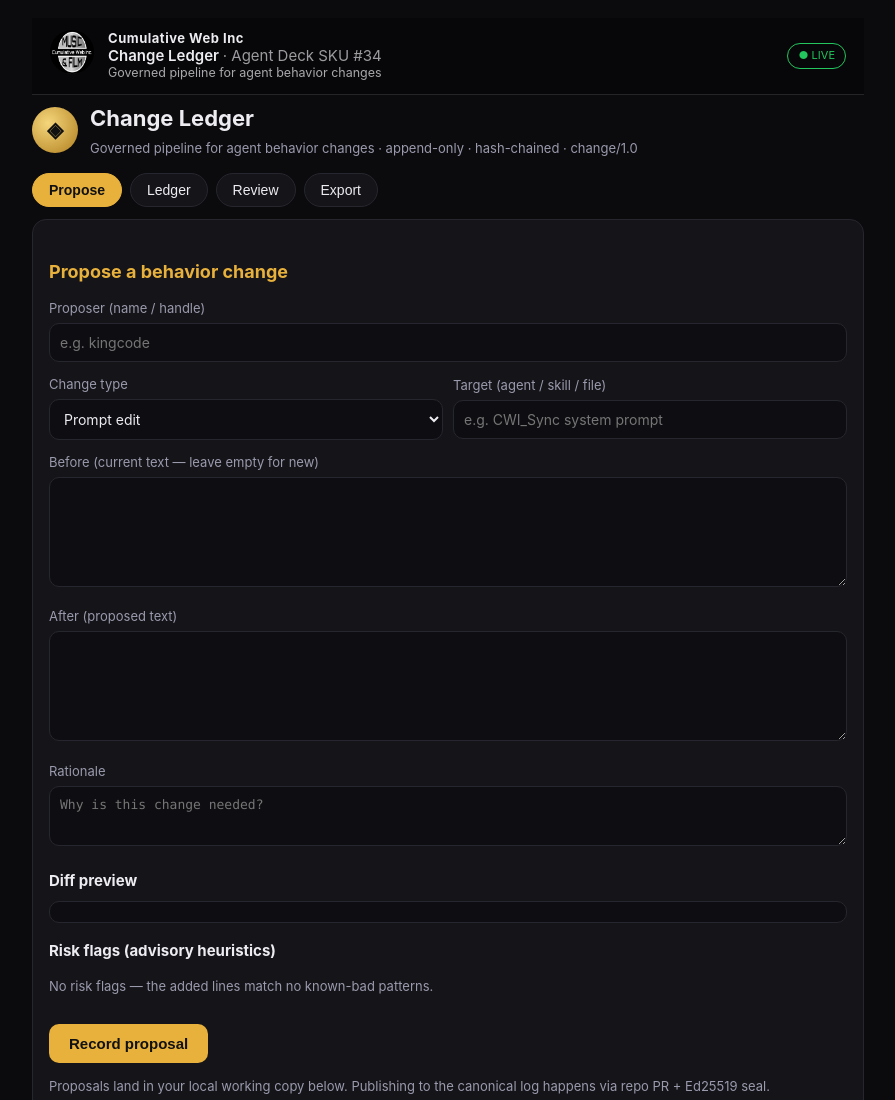
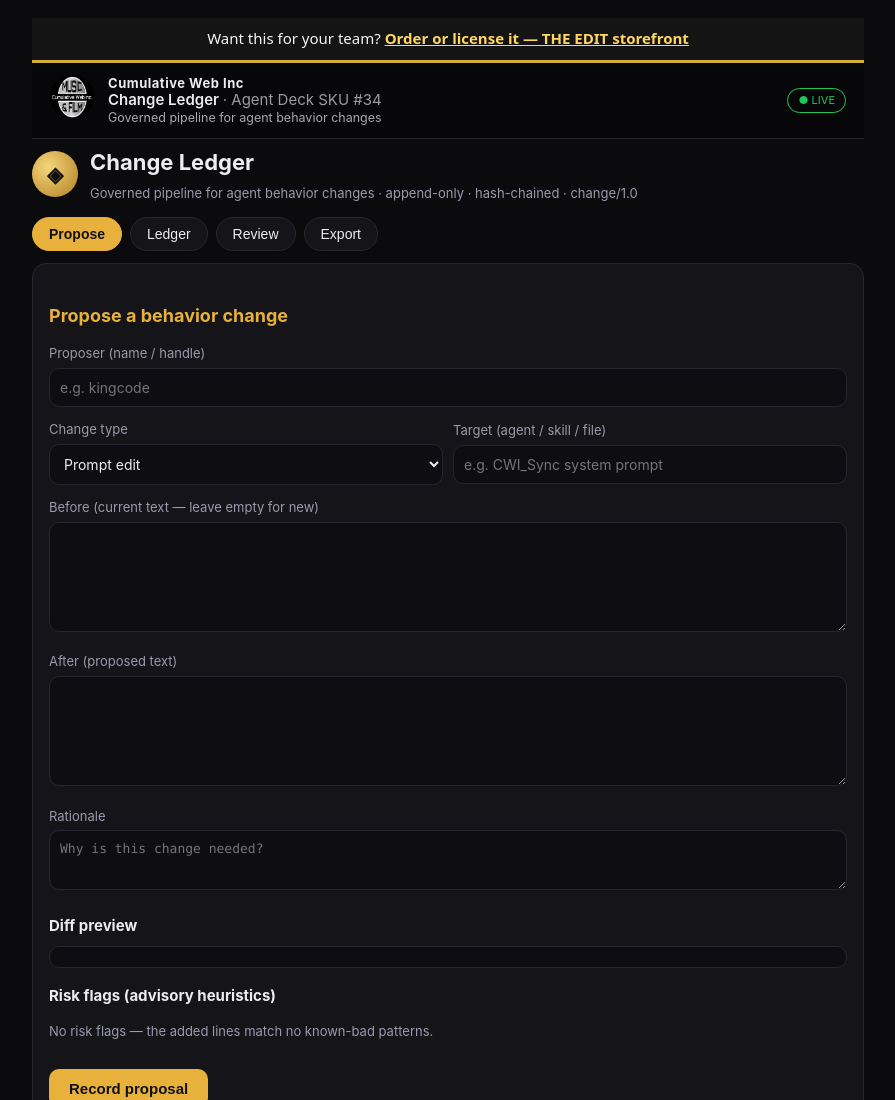
Before and after one commit to CumulativeWebInc/cwi-change-ledger, a plain HTML site: page index.html in a window 1280 px wide. Shown: the top 1100 px of the page, without its empty margins (192-1087 px from the left). Drawn offline with Linux system fonts and the light colour scheme.

Commit message:
Wire THE EDIT storefront CTA (order/license banner)

```diff
--- a/index.html
+++ b/index.html
@@ -58,6 +58,8 @@ footer{margin-top:36px;color:var(--mut);font-size:12px;text-align:center}
 <script type="application/ld+json">{"@context": "https://schema.org", "@type": "SoftwareApplication", "name": "Change Ledger", "applicationCategory": "DeveloperApplication", "operatingSystem": "Web", "url": "https://cumulativewebinc.github.io/cwi-change-ledger/", "author": {"@type": "Organization", "name": "Cumulative Web Inc", "url": "https://github.com/CumulativeWebInc"}, "offers": {"@type": "Offer", "price": "0", "priceCurrency": "USD"}, "description": "Propose \u2192 risk-scan \u2192 review \u2192 decide. Every agent behavior change ships with a review trail: append-only, hash-chained entries, Ed25519 publish seal, zero-trust verifier.", "isAccessibleForFree": true}</script>
 </head>
 <body>
+<!-- CWI-STORE-CTA -->
+<div style="background:#141414;color:#f5f5f5;text-align:center;padding:10px 16px;font-family:system-ui,-apple-system,'Segoe UI',sans-serif;font-size:15px;line-height:1.45;border-bottom:3px solid #d4af37">Want this for your team? <a href="https://cumulativewebinc.github.io/cwi-edit/" style="color:#ffd75e;font-weight:700;text-decoration:underline">Order or license it — THE EDIT storefront</a></div>
 <!-- CWI-OS:brand-header -->
 <div class="cwi-os-header" style="display:flex;align-items:center;gap:14px;padding:12px 18px;border-bottom:1px solid rgba(255,255,255,.12);background:rgba(0,0,0,.35);max-width:1100px;margin:0 auto;">
 <a href="https://cumulativewebinc.github.io/cwi-change-ledger/" aria-label="Cumulative Web Inc — Change Ledger home"><img src="brand/cwi-logo.jpg" alt="Cumulative Web Inc logo" style="width:44px;height:44px;border-radius:50%;object-fit:cover;flex:none;"></a>
```
